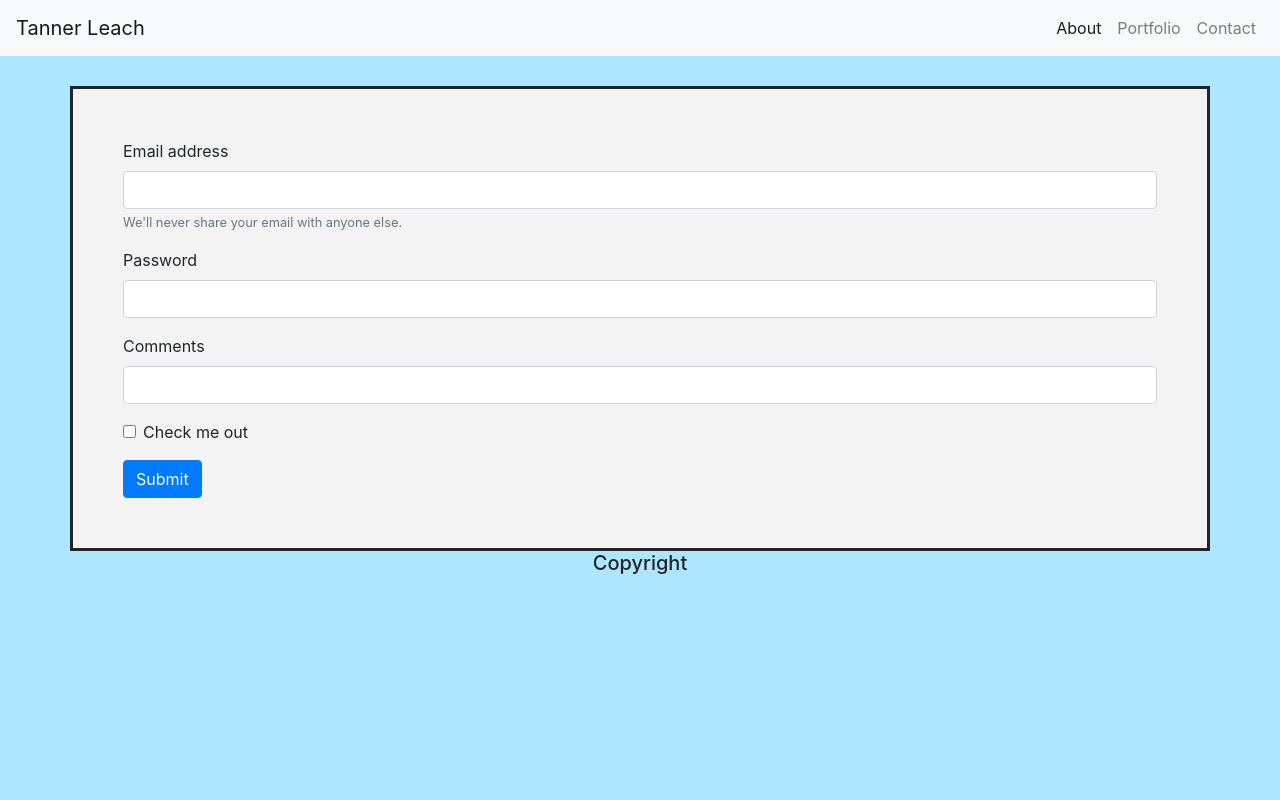
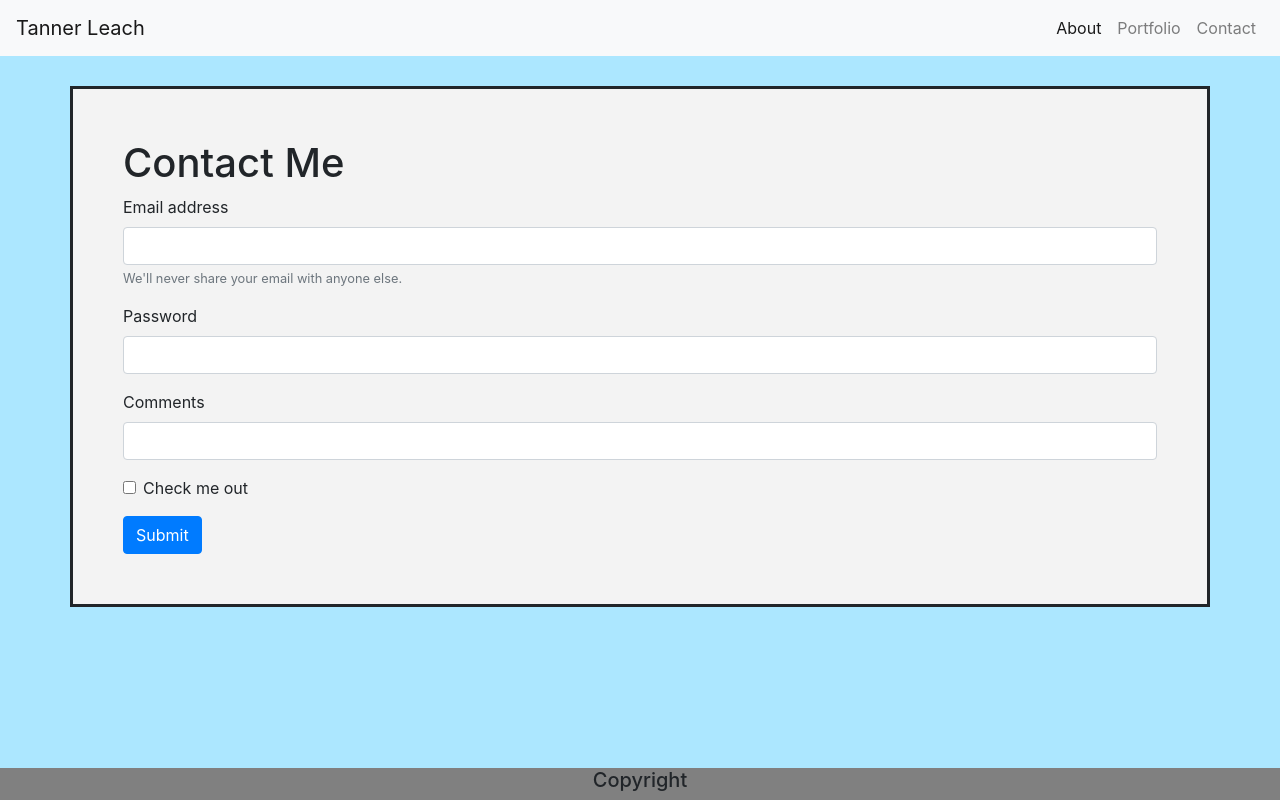
Before and after one commit to tannerleach90/bootstrap-portfolio, a plain HTML site: page contact.html in a window 1280 px wide. Drawn offline with nearby package versions, Linux system fonts and the light colour scheme.

Commit message:
done w/o readme

```diff
--- a/contact.html
+++ b/contact.html
@@ -35,6 +35,9 @@
 
     </nav>
     <div class=container>
+        <h1>
+            Contact Me
+        </h1>
 
         <form>
             <div class="form-group">
@@ -56,9 +59,9 @@
             <button type="submit" class="btn btn-primary">Submit</button>
           </form>
     </div>
+    <footer>
+        <h5>Copyright</h5>
+    </footer>
+</body>
 
-</body>
-<footer>
-    <h5>Copyright</h5>
-</footer>
 </html>
--- a/style.css
+++ b/style.css
@@ -12,3 +12,10 @@ body{
 h5{
     text-align: center;
 }
+footer {
+    background-color: gray;
+    position: fixed;
+    bottom: 0;
+    display:block;
+    width: 100%;
+}
```
Also changed, not shown: index.html (+4 -4 lines), portfolio.html (+4 -5 lines), 1 other file.
